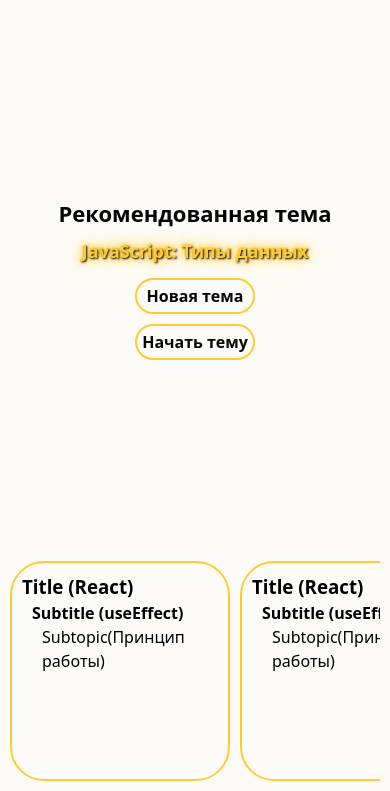
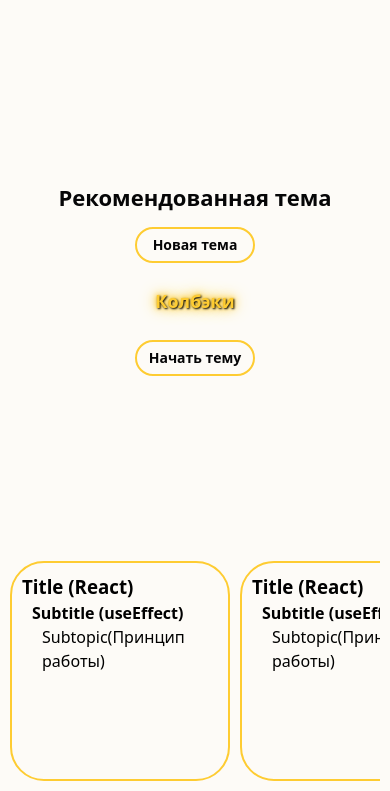
Before and after one commit to nikita-shpikin/replay-coach, a website built with Vite: page index.html in a window 390 px wide. Shown: the part 53-844 px from the top of the page. Built offline with nearby package versions, Linux system fonts and the light colour scheme.

Commit message:
Feature/stage 3 recommended topics (#3)
* style(stage-3): исправлена адаптивность .setting__subtitle и размер шрифта кнопок

* style(stage-3): исправлена расположение между кнопок align-items на stretch

* style(stage-3): исправил .setting__subtitle добавил flex для прижатия к низу

* style(stage-3): изменил стрктуру кнопок index.html и стили style.css для блоков с кнопками

* feat(stage-3):  recommended topic (add eslintrc, eslintignore, random selection of topics relative to their completions)

```diff
--- a/index.html
+++ b/index.html
@@ -46,14 +46,17 @@
 				</header>
 
 				<div class="setting__content">
-					<div class="setting__content-value">
+					<div class="setting__content-block">
 						<h1 class="setting__title title">Рекомендованная тема</h1>
-						<h2 class="setting__subtitle">JavaScript: Типы данных</h2>
+						<button class="setting__btn" data-js="new-theme">Новая тема</button>
 					</div>
 
-					<div class="setting__content-actions">
-						<button class="setting__btn">Новая тема</button>
-						<button class="setting__btn">Начать тему</button>
+					<div class="setting__content-block">
+						<h2 class="setting__subtitle">.</h2>
+
+						<button class="setting__btn" data-js="start-theme">
+							Начать тему
+						</button>
 					</div>
 				</div>
 
--- a/package.json
+++ b/package.json
@@ -13,6 +13,9 @@
 	"author": "",
 	"license": "ISC",
 	"devDependencies": {
+		"eslint": "^8.57.1",
+		"eslint-config-airbnb-base": "^15.0.0",
+		"eslint-plugin-import": "^2.32.0",
 		"vite": "^6.1.0"
 	}
 }
--- /dev/null
+++ b/src/data/topics.json
@@ -0,0 +1,259 @@
+{
+	"boards": [
+		{
+			"id": 1,
+			"title": "JavaScript",
+			"topics": [
+				{
+					"id": 101,
+					"title": "Фундамент языка",
+					"subtopics": [
+						{
+							"id": 10101,
+							"title": "Типы данных и приведение типов",
+							"completed": 1,
+							"items": [
+								"примитивы vs объекты",
+								"приведение типов (implicit/explicit)",
+								"coercion, falsy/truthy",
+								"разница strict / non-strict контекста"
+							]
+						},
+						{
+							"id": 10102,
+							"title": "Работа с событиями",
+							"completed": 0,
+							"items": ["CustomEvent, addEventListener"]
+						},
+						{
+							"id": 10103,
+							"title": "Переменные, область видимости, hoisting",
+							"completed": 1,
+							"items": [
+								"var / let / const",
+								"TDZ (temporal dead zone)",
+								"globalThis"
+							]
+						},
+						{
+							"id": 10104,
+							"title": "Функции",
+							"completed": 0,
+							"items": [
+								"function declaration vs expression",
+								"стрелочные функции (включая особенности this)",
+								"arguments vs rest parameters",
+								"IIFE",
+								"архитектурные сценарии (модули, async IIFE)"
+							]
+						},
+						{
+							"id": 10105,
+							"title": "Контекст this",
+							"completed": 0,
+							"items": [
+								"как определяется this в разных контекстах",
+								"потеря контекста (колбэки, классы)",
+								"bind, call, apply",
+								"this в стрелочных функциях"
+							]
+						},
+						{
+							"id": 10106,
+							"title": "Замыкания (Closures)",
+							"completed": 0,
+							"items": [
+								"замыкания и область видимости",
+								"архитектурные применения: дебаунс, троттлинг",
+								"приватность данных"
+							]
+						},
+						{
+							"id": 10107,
+							"title": "Каррирование",
+							"completed": 0,
+							"items": [
+								"многоступенчатые вызовы (f(a)(b)(c))",
+								"применение в HOF"
+							]
+						},
+						{
+							"id": 10108,
+							"title": "Функции высшего порядка",
+							"completed": 0,
+							"items": [
+								"что это",
+								"композиция функций",
+								"собственная реализация map/filter/reduce"
+							]
+						},
+						{
+							"id": 10109,
+							"title": "Мемоизация",
+							"completed": 0,
+							"items": [
+								"универсальный кеш для любых аргументов",
+								"async-мемоизация"
+							]
+						},
+						{
+							"id": 10110,
+							"title": "Error Handling",
+							"completed": 0,
+							"items": [
+								"try / catch",
+								"throw",
+								"проброс ошибок",
+								"кастомные Error-классы",
+								"async try/catch"
+							]
+						}
+					]
+				},
+				{
+					"id": 102,
+					"title": "Асинхронность и промисы",
+					"subtopics": [
+						{ "id": 10201, "title": "Колбэки", "completed": 0, "items": [] },
+						{
+							"id": 10202,
+							"title": "Промисы",
+							"completed": 0,
+							"items": [
+								"создание, then/catch/finally",
+								"цепочки промисов",
+								"методы: Promise.all, Promise.allSettled, Promise.race, Promise.any"
+							]
+						},
+						{
+							"id": 10203,
+							"title": "async / await",
+							"completed": 0,
+							"items": [
+								"обработка ошибок",
+								"параллельное выполнение запросов",
+								"Promise.all, allSettled, race"
+							]
+						}
+					]
+				},
+				{
+					"id": 103,
+					"title": "Работа с коллекциями и данными",
+					"subtopics": [
+						{
+							"id": 10301,
+							"title": "Массивы",
+							"completed": 0,
+							"items": [
+								"map, filter, reduce, sort",
+								"some, every",
+								"find, findIndex",
+								"flat, flatMap",
+								"slice, splice",
+								"includes vs indexOf",
+								"reduce, groupBy, Set/Map"
+							]
+						},
+						{
+							"id": 10302,
+							"title": "Объекты",
+							"completed": 0,
+							"items": [
+								"деструктуризация",
+								"spread / rest",
+								"Object.freeze, Object.seal",
+								"shallow vs deep copy",
+								"Object.entries, Object.values",
+								"Optional chaining (?.)",
+								"Nullish coalescing (??)"
+							]
+						},
+						{
+							"id": 10303,
+							"title": "Set, Map, WeakSet, WeakMap",
+							"completed": 0,
+							"items": ["зачем нужны", "основные методы"]
+						},
+						{
+							"id": 10304,
+							"title": "JSON",
+							"completed": 0,
+							"items": ["JSON.stringify, JSON.parse", "replacer, reviver"]
+						}
+					]
+				},
+				{
+					"id": 104,
+					"title": "Работа с текстом и датами",
+					"subtopics": [
+						{
+							"id": 10401,
+							"title": "Работа со строками",
+							"completed": 0,
+							"items": [
+								"шаблонные строки",
+								"slice, substring",
+								"includes, startsWith, endsWith",
+								"split, join",
+								"replace, replaceAll"
+							]
+						},
+						{
+							"id": 10402,
+							"title": "Дата и время (Date API)",
+							"completed": 0,
+							"items": [
+								"создание дат",
+								"методы getDate, getMonth, getFullYear",
+								"вычисление разницы дат"
+							]
+						}
+					]
+				},
+				{
+					"id": 105,
+					"title": "Структура кода и архитектура",
+					"subtopics": [
+						{
+							"id": 10501,
+							"title": "Циклы и итерация",
+							"completed": 0,
+							"items": [
+								"for, while, do-while",
+								"for…of",
+								"for…in",
+								"break, continue"
+							]
+						},
+						{
+							"id": 10502,
+							"title": "Модули",
+							"completed": 0,
+							"items": ["import/export", "ES-модули vs CommonJS"]
+						}
+					]
+				}
+			]
+		},
+		{
+			"id": 2,
+			"title": "React",
+			"topics": [
+				{
+					"id": 201,
+					"title": "React XXX",
+					"subtopics": [
+						{
+							"id": 10101,
+							"title": "XXXX",
+							"completed": 2,
+							"items": ["XXX"]
+						}
+					]
+				}
+			],
+			"completed": 0
+		}
+	]
+}
--- a/src/scripts/main.js
+++ b/src/scripts/main.js
@@ -1,3 +1,5 @@
+import boards from '../data/topics.json'
+import { getRecommendedTopic } from './module/recommendTopic'
 import { loadTheme } from './module/settingsStore'
 import { initSwitcherTheme } from './module/themeManager'
 
@@ -6,4 +8,5 @@
 document.addEventListener('DOMContentLoaded', () => {
 	loadTheme()
 	initSwitcherTheme(switcherTag)
+	getRecommendedTopic(boards)
 })
--- /dev/null
+++ b/src/scripts/module/recommendTopic.js
@@ -0,0 +1,70 @@
+export function getRecommendedTopic(json) {
+	const btnNewTheme = document.querySelector(`[data-js='new-theme']`)
+	const subTitle = document.querySelector('.setting__subtitle')
+	const subTitleList = document.querySelector('.setting__subtitle-list')
+	// Весь массив тем
+	const subtopics = json.boards.flatMap(board =>
+		board.topics.flatMap(topic => topic.subtopics)
+	)
+
+	const uniqueTheme = new Set([])
+
+	btnNewTheme.addEventListener('click', async () => {
+		await waitTopic()
+
+		showTopic()
+	})
+
+	//Перебор массива
+	async function waitTopic() {
+		for (let index = 0; index < subtopics.length; index++) {
+			await new Promise(resolve => setTimeout(resolve, 50))
+
+			subTitle.textContent = subtopics[index].title
+		}
+	}
+
+	// Выбор и вывод темы
+	function showTopic() {
+		const item = getRandomTheme(subtopics)
+
+		subTitle.textContent = item.title
+
+		const event = new CustomEvent('topicSelected', {
+			detail: item,
+		})
+
+		document.dispatchEvent(event)
+	}
+
+	// Случайная тема с учётом пройденного
+	function getRandomTheme(arr) {
+		// Массив всех завершённых без повторений отфильтрованный от меньшего к большему
+		const completedTimes = [...new Set(arr.map(item => item.completed))].sort(
+			(a, b) => a - b
+		)
+
+		// цикл раз в массиве завершённых
+		for (let time of completedTimes) {
+			// Фильтрация от меньшего к большему по разам
+			const filterArr = arr.filter(item => item.completed === time)
+			// Фильтрация если тема есть в уникальном то без неё
+			const unusedThemes = filterArr.filter(item => !uniqueTheme.has(item))
+
+			// если в массиве есть то рандомное число неиспользованных тем и добавляем в уникальные с возвращением
+			if (unusedThemes.length > 0) {
+				const randomTheme =
+					unusedThemes[Math.floor(Math.random() * unusedThemes.length)]
+				uniqueTheme.add(randomTheme)
+				return randomTheme
+			}
+		}
+
+		// Если все темы использованы — обнуляем уникальные и начинаем рекурсию
+		uniqueTheme.clear()
+
+		return getRandomTheme(arr)
+	}
+
+	showTopic()
+}
--- a/src/scripts/module/themeManager.js
+++ b/src/scripts/module/themeManager.js
@@ -12,7 +12,7 @@
 
 		saveTheme(newTheme)
 
-		const event = new CustomEvent('themechange', {
+		const event = new CustomEvent('themeColor', {
 			detail: {
 				theme: newTheme,
 			},
--- a/src/style/style.css
+++ b/src/style/style.css
@@ -31,6 +31,8 @@
 
 	font-size: clamp(22px, 4vw, 48px);
 	line-height: 1.4;
+
+	width: clamp(300px, 50vw, 700px);
 
 	color: var(--color-secondary);
 
@@ -110,17 +112,17 @@
 
 .setting__content {
 	display: flex;
-	align-items: center;
+	gap: clamp(10px, 3.5vw, 80px);
 	justify-content: center;
-	gap: clamp(10px, 3.5vw, 80px);
 	flex-wrap: wrap;
 }
 
-.setting__content-value {
+.setting__content-block {
 	display: flex;
-	flex-direction: column;
+	justify-content: center;
 	align-items: center;
-	gap: clamp(10px, 1.5vw, 30px);
+	flex-wrap: wrap;
+	gap: clamp(10px, 3.5vw, 80px);
 }
 
 .setting__subtitle {
@@ -135,14 +137,13 @@
 		0 0 8px var(--color-accent), 0 0 16px var(--color-accent);
 
 	transition: text-shadow 0.3s ease-out;
-}
 
-.setting__content-actions {
+	height: clamp(50px, 10vw, 100px);
+	width: clamp(300px, 50vw, 700px);
+
 	display: flex;
 	align-items: center;
-	flex-direction: column;
-	justify-content: space-between;
-	gap: clamp(10px, 1.5vw, 30px);
+	justify-content: center;
 }
 
 .setting__btn {
@@ -157,7 +158,7 @@
 	transition: background-color 0.3s ease-in, color 0.4s ease-out;
 
 	text-align: center;
-
+	font-size: clamp(14px, 1.8vw, 20px);
 	font-weight: 700;
 }
 
@@ -173,7 +174,7 @@
 	justify-content: flex-start;
 	gap: clamp(10px, 2vw, 30px);
 
-	overflow-x: auto;
+	overflow-x: hidden;
 	scroll-snap-type: x mandatory;
 }
 
```
Also changed, not shown: .eslintrc.json (added), 2 other files.
